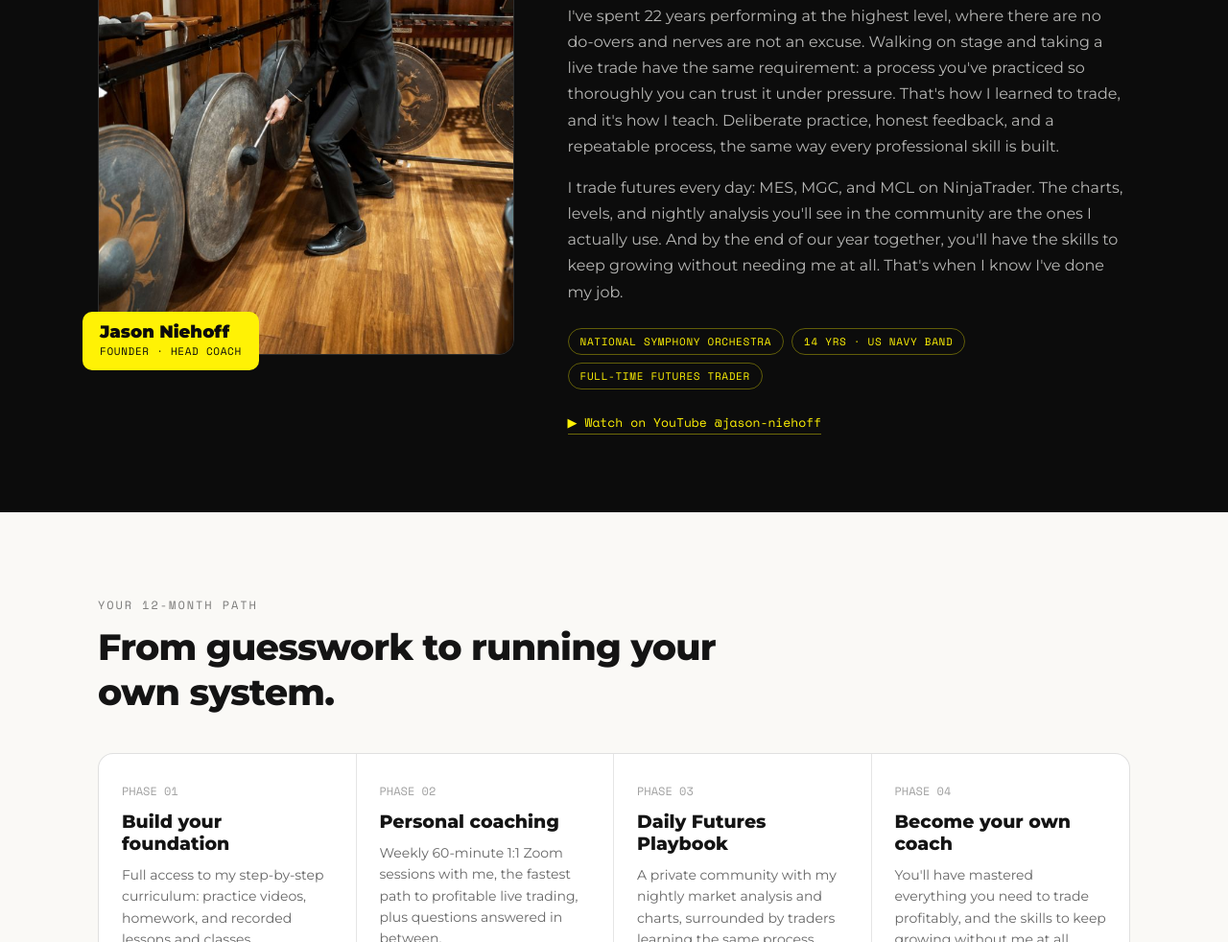
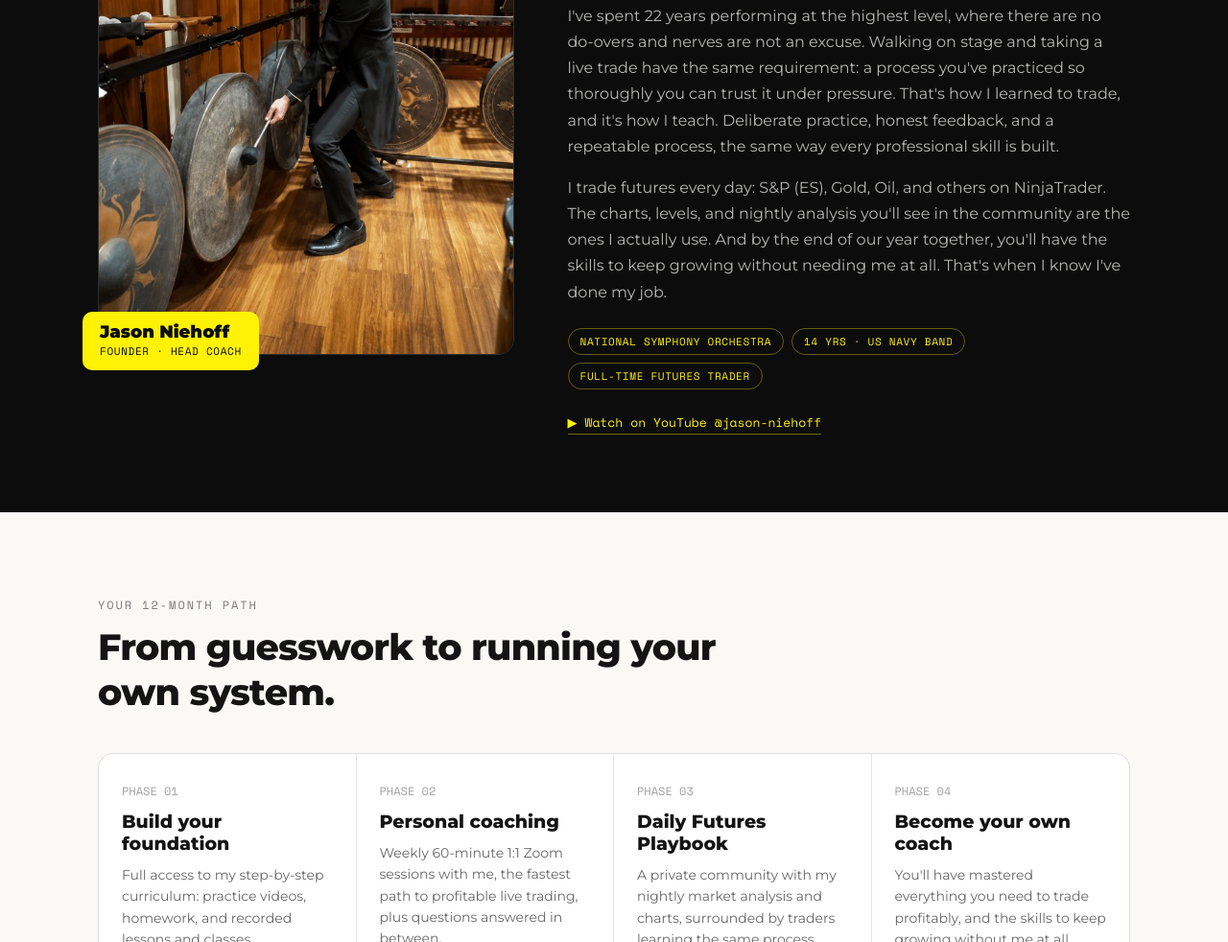
Before and after one commit to jwniehoff/ftr-coaching-page, a plain HTML site: page index.html in a window 1280 px wide. Shown: the part 2243-3225 px from the top of the page at 96% size. Drawn offline with nearby package versions, Linux system fonts and the light colour scheme.

Commit message:
Update index.html

```diff
--- a/index.html
+++ b/index.html
@@ -449,7 +449,7 @@ a{color:inherit;text-decoration:none}
       <h2 style="font-size:36px;font-weight:800;letter-spacing:-.02em;margin:14px 0 20px;line-height:1.1">My job is to make you independent of me.</h2>
       <p style="font-size:16px;line-height:1.7;color:rgba(250,249,246,.72);margin:0 0 16px">I'm a professional orchestral percussionist. I spent 14 years in the US Navy Band, and today I perform regularly with the National Symphony Orchestra in Washington, DC. A strange resume for a trading coach. It's actually the whole point.</p>
       <p style="font-size:16px;line-height:1.7;color:rgba(250,249,246,.72);margin:0 0 16px">I've spent 22 years performing at the highest level, where there are no do-overs and nerves are not an excuse. Walking on stage and taking a live trade have the same requirement: a process you've practiced so thoroughly you can trust it under pressure. That's how I learned to trade, and it's how I teach. Deliberate practice, honest feedback, and a repeatable process, the same way every professional skill is built.</p>
-      <p style="font-size:16px;line-height:1.7;color:rgba(250,249,246,.72);margin:0 0 24px">I trade futures every day: MES, MGC, and MCL on NinjaTrader. The charts, levels, and nightly analysis you'll see in the community are the ones I actually use. And by the end of our year together, you'll have the skills to keep growing without needing me at all. That's when I know I've done my job.</p>
+      <p style="font-size:16px;line-height:1.7;color:rgba(250,249,246,.72);margin:0 0 24px">I trade futures every day: S&P (ES), Gold, Oil, and others on NinjaTrader. The charts, levels, and nightly analysis you'll see in the community are the ones I actually use. And by the end of our year together, you'll have the skills to keep growing without needing me at all. That's when I know I've done my job.</p>
       <div style="display:flex;flex-wrap:wrap;gap:8px;margin:0 0 24px">
         <span class="mono" style="font-size:11px;letter-spacing:.06em;color:#fff205;border:1px solid rgba(255,242,5,.35);border-radius:999px;padding:5px 12px">NATIONAL SYMPHONY ORCHESTRA</span>
         <span class="mono" style="font-size:11px;letter-spacing:.06em;color:#fff205;border:1px solid rgba(255,242,5,.35);border-radius:999px;padding:5px 12px">14 YRS · US NAVY BAND</span>
```
